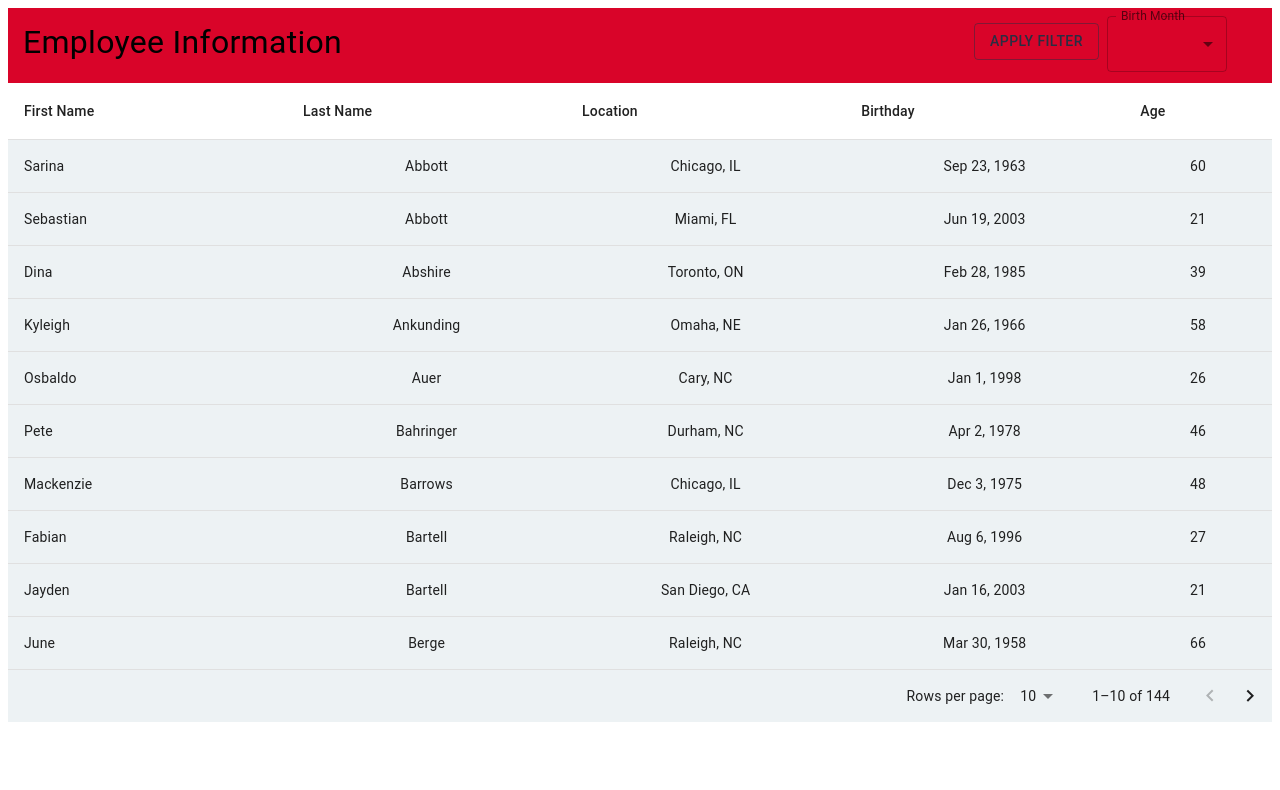
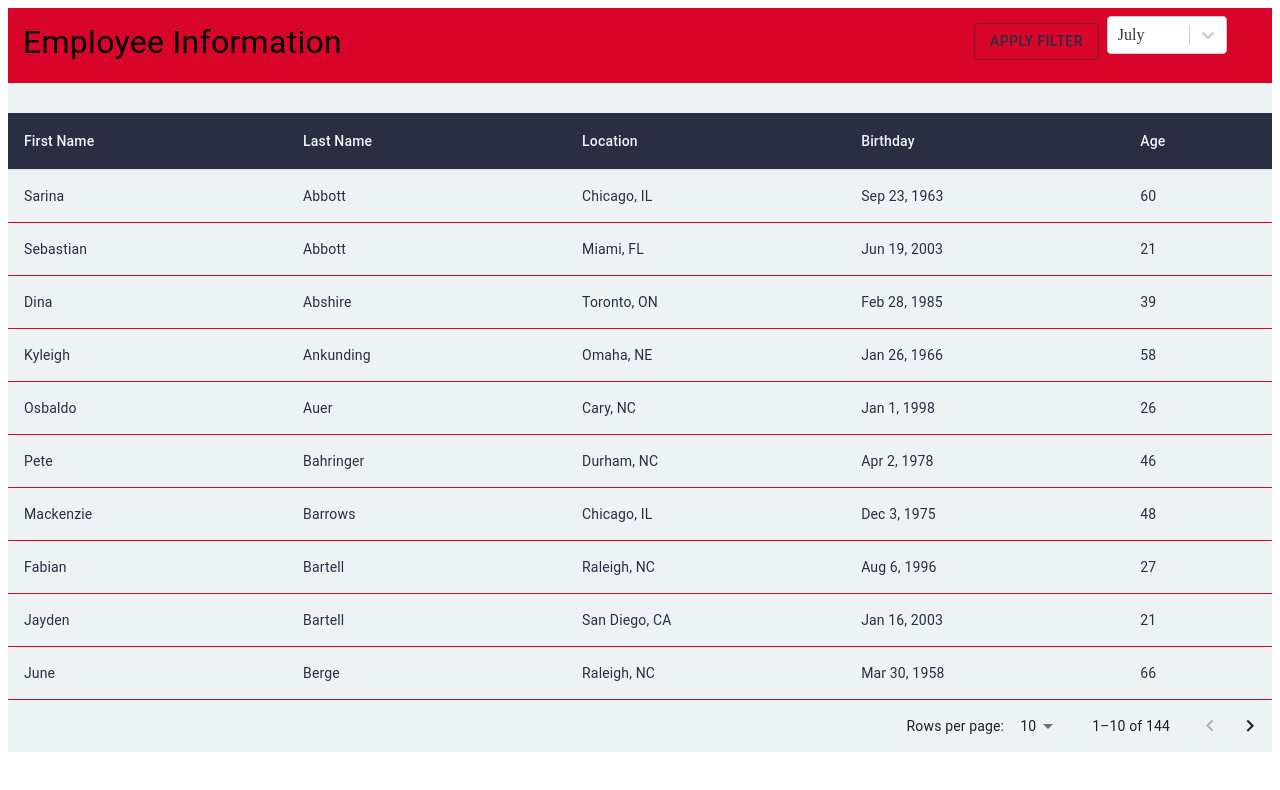
Before and after one commit to kmgalla58/data-gov-challenge, a React (Vite) app in the folder data-gov-challenge/: page / in a window 1280 px wide. Shown: the top 790 px of the page. Built offline with nearby package versions, Linux system fonts and the light colour scheme.

Commit message:
Updated the styling for the table

```diff
--- a/data-gov-challenge/package.json
+++ b/data-gov-challenge/package.json
@@ -18,7 +18,8 @@
     "papaparse": "^5.4.1",
     "react": "^18.3.1",
     "react-dom": "^18.3.1",
-    "react-papaparse": "^4.4.0"
+    "react-papaparse": "^4.4.0",
+    "react-select": "^5.8.0"
   },
   "devDependencies": {
     "@types/react": "^18.3.3",
--- a/data-gov-challenge/src/App.jsx
+++ b/data-gov-challenge/src/App.jsx
@@ -7,26 +7,20 @@ import {
   Typography,
   Box,
   Button,
-  Select,
   FormControl,
-  InputLabel,
-  MenuItem,
+  styled,
   TableBody,
   Table,
   TableCell,
+  tableCellClasses,
   TableContainer,
   TableHead,
   TablePagination,
   TableRow
 } from '@mui/material';
+import Select from "react-select";
 import {abs} from 'mathjs';
 import employeeInfo from './static/employee-info.json';
-
-function App() {
-  const [month, setMonth] = useState(0);
-  const [rows, setRows] = useState([]);
-  const [page, setPage] = useState(0);
-  const [pagination, setPagination] = useState(10);
 
 const theme = extendTheme({
   colorSchemes: {
@@ -59,9 +53,38 @@ function App() {
   },
 });
 
+const StyledColumnTableCell = styled(TableCell)({
+  color: theme.vars.palette.background.main,
+  backgroundColor: theme.vars.palette.primary.main
+});
+
+const StyledTableCell = styled(TableCell)({
+  color: theme.vars.palette.primary.main,
+  backgroundColor: theme.vars.palette.background.main,
+  borderColor: theme.vars.palette.secondary.main
+});
+
+const StyledTableRow = styled(TableRow)(({ theme }) => ({
+  [`&.$(tableCellClasses.root)`]: {
+    backgroundColor: theme.vars.palette.background.main,
+    color: theme.vars.palette.primary.main
+  },
+}))
+
+function App() {
+  const [month, setMonth] = useState(0);
+  const [rows, setRows] = useState([]);
+  const [page, setPage] = useState(0);
+  const [pagination, setPagination] = useState(10);
+
   const calcAge = (birthday) => {
     let diff = Date.now() - birthday.getTime();
     return abs(new Date(diff).getUTCFullYear() - 1970);
+  }
+
+  const getCurrMonth = () => {
+    let d = new Date();
+    return months[d.getMonth()];
   }
 
   useEffect(() => {
@@ -78,6 +101,7 @@ function App() {
       age: calcAge(new Date(employee['Birthday']))
     }))
     setRows(r);
+    setMonth(getCurrMonth());
   }, []);
 
   const columns = [
@@ -92,7 +116,21 @@ function App() {
     { id: 'age', label: 'Age', minWidth: '75px'}
   ]
 
-  const filterList = (e) => { setMonth(e.target.value); }
+  const months = [
+    {value: 1, label: "January"},
+    {value: 2, label: "February"},
+    {value: 3, label: "March"},
+    {value: 4, label: "April"},
+    {value: 5, label: "May"},
+    {value: 6, label: "June"},
+    {value: 7, label: "July"},
+    {value: 8, label: "August"},
+    {value: 9, label: "September"},
+    {value: 10, label: "October"},
+    {value: 11, label: "November"},
+    {value: 12, label: "December"},
+    {value: "All", label: "All"}
+  ]
 
   const handleChangePage = (e, newPage) => { setPage(newPage); }
 
@@ -114,40 +152,27 @@ function App() {
           <Box sx={{marginLeft: '50%'}}>
             <Button variant="outlined" sx={{marginTop: '15px'}}>Apply Filter</Button>
             <FormControl sx={{m: 1, minWidth: 120}}>
-              <InputLabel id="month-filter-label">Birth Month</InputLabel>
               <Select
                 labelId="month-filter-label"
                 id="month-filter"
-                value={month}
-                onChange={filterList}
+                onChange={e => setMonth(e.value)}
                 autoWidth
                 label="Month"
-              >
-                <MenuItem value="All">All</MenuItem>
-                <MenuItem value="1">January</MenuItem>
-                <MenuItem value="2">February</MenuItem>
-                <MenuItem value="3">March</MenuItem>
-                <MenuItem value="4">April</MenuItem>
-                <MenuItem value="5">May</MenuItem>
-                <MenuItem value="6">June</MenuItem>
-                <MenuItem value="7">July</MenuItem>
-                <MenuItem value="8">August</MenuItem>
-                <MenuItem value="9">September</MenuItem>
-                <MenuItem value="10">October</MenuItem>
-                <MenuItem value="11">November</MenuItem>
-                <MenuItem value="12">December</MenuItem>
-              </Select>
+                options={months}
+                value={months.value}
+                defaultValue={getCurrMonth}
+              />
             </FormControl>
           </Box>
         </Box>
-        <TableContainer sx={{width: '100%', overflow: 'hidden'}}>
-          <Table stickyHeader>
+        <TableContainer sx={{width: '100%', overflow: 'hidden', marginTop: '30px'}}>
+          <Table>
             <TableHead>
-              <TableRow>
+              <TableRow sx={{backgroundColor: theme.vars.palette.background.main}}>
                 {columns.map((column) => (
-                  <TableCell key={column.id} style={{ minWidth: column.minWidth }}>
+                  <StyledColumnTableCell key={column.id} style={{ minWidth: column.minWidth }}>
                     {column.label}
-                  </TableCell>
+                  </StyledColumnTableCell>
                 ))}
               </TableRow>
             </TableHead>
@@ -157,11 +182,11 @@ function App() {
                 .map((row, i) => {
                   return (
                     <TableRow key={i}>
-                      <TableCell component="th" scope="row">{row.first_name}</TableCell>
-                      <TableCell align='center'>{row.last_name}</TableCell>
-                      <TableCell align='center'>{row.location}</TableCell>
-                      <TableCell align='center'>{row.birthday}</TableCell>
-                      <TableCell align='center'>{row.age}</TableCell>
+                      <StyledTableCell component="th" scope="row">{row.first_name}</StyledTableCell>
+                      <StyledTableCell>{row.last_name}</StyledTableCell>
+                      <StyledTableCell>{row.location}</StyledTableCell>
+                      <StyledTableCell>{row.birthday}</StyledTableCell>
+                      <StyledTableCell>{row.age}</StyledTableCell>
                     </TableRow>
                   )
                 })
```
Also changed, not shown: 1 other file (tests, documents, lock files or other folders). Lines whose indentation alone changed are shown as unchanged.
